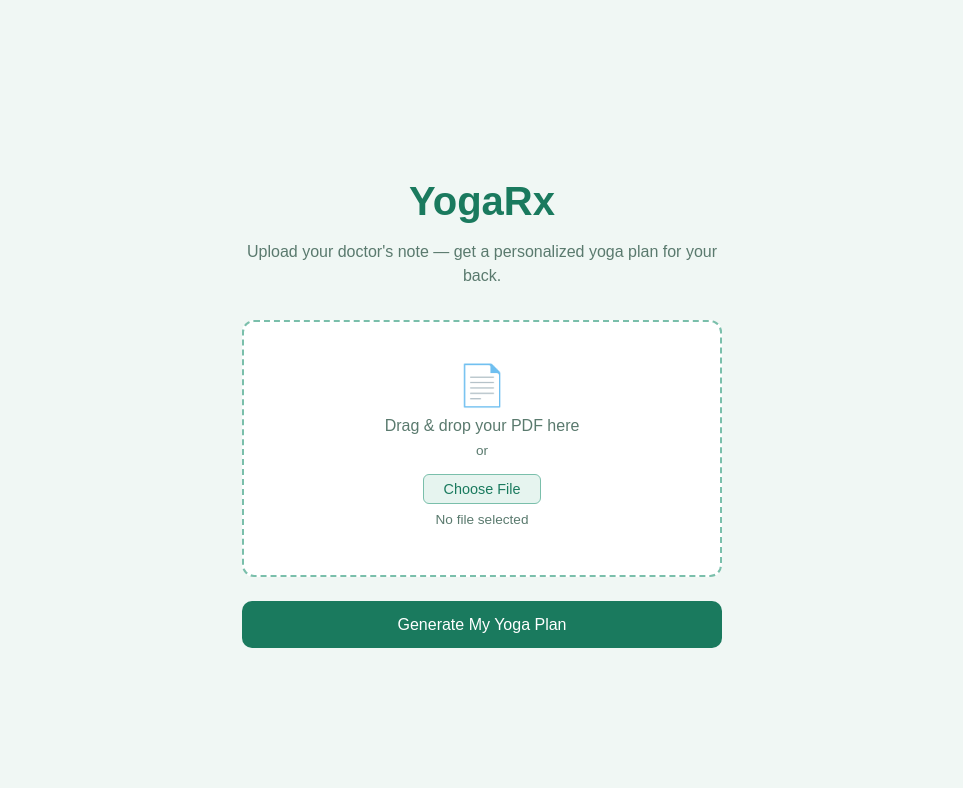
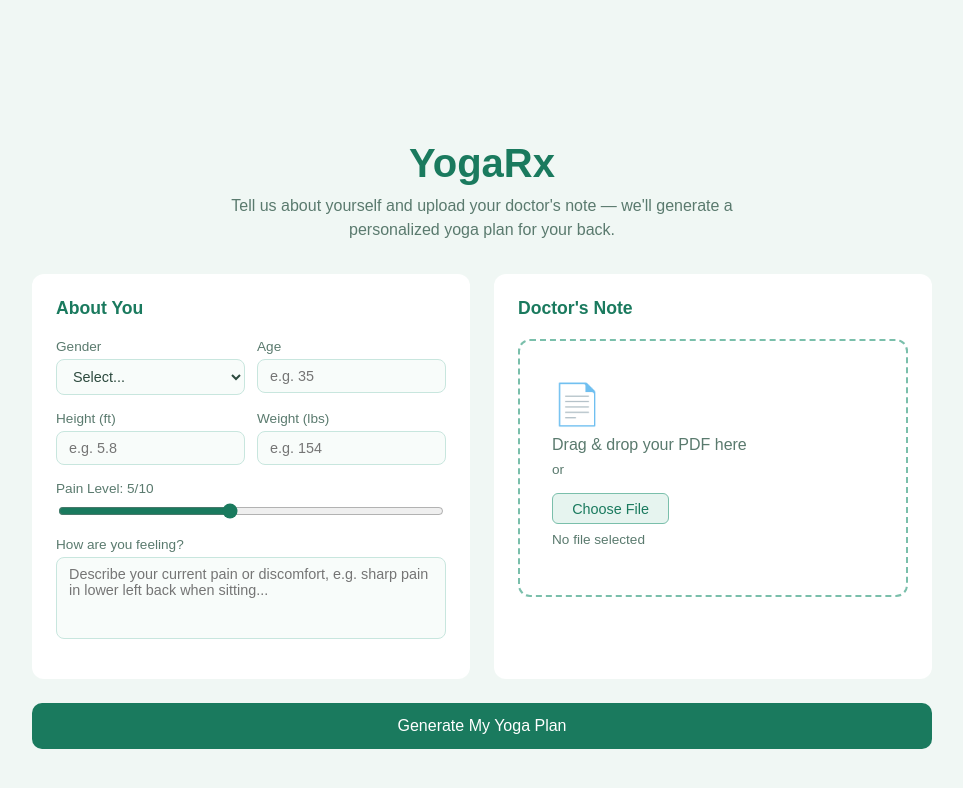
Before and after one commit to mikeng07/yoga-for-everyone, a plain HTML site: page frontend/index.html in a window 1280 px wide. Shown: the whole page, without its empty margins (158-1121 px from the left). Drawn offline with Linux system fonts and the light colour scheme.

Commit message:
adding profile

```diff
--- a/frontend/app.js
+++ b/frontend/app.js
@@ -14,6 +14,13 @@ function showView(view) {
   view.hidden = false;
 }
 
+// Pain slider — update displayed value as user drags
+const painSlider = document.getElementById('pain-level');
+const painValue  = document.getElementById('pain-value');
+painSlider.addEventListener('input', () => {
+  painValue.textContent = painSlider.value;
+});
+
 // File input — show selected filename
 const fileInput = document.getElementById('file-input');
 const fileName  = document.getElementById('file-name');
@@ -28,15 +35,23 @@ const generateBtn = document.getElementById('generate-btn');
 
 generateBtn.addEventListener('click', async () => {
   const file = fileInput.files[0];
-  if (!file) {
-    alert('Please select a PDF file first.');
+  const description = document.getElementById('description').value;
+
+  if (!file && !description) {
+    alert('Please upload a doctor\'s note or describe your symptoms.');
     return;
   }
 
   showView(loadingView);
 
   const formData = new FormData();
-  formData.append('file', file);
+  if (file) formData.append('file', file);
+  formData.append('gender',      document.getElementById('gender').value);
+  formData.append('age',         document.getElementById('age').value);
+  formData.append('height',      document.getElementById('height').value);
+  formData.append('weight',      document.getElementById('weight').value);
+  formData.append('pain_level',  document.getElementById('pain-level').value);
+  formData.append('description', document.getElementById('description').value);
 
   const response = await fetch('http://localhost:8000/api/analyze-note', {
     method: 'POST',
--- a/frontend/index.html
+++ b/frontend/index.html
@@ -9,10 +9,63 @@
   <body>
     <!-- Upload View -->
     <div id="upload-view">
-      <div class="upload-container">
+      <div class="upload-page">
+
+        <!-- Header -->
+        <div class="upload-header">
           <h1>YogaRx</h1>
-        <p class="tagline">Upload your doctor's note — get a personalized yoga plan for your back.</p>
+          <p class="tagline">Tell us about yourself and upload your doctor's note — we'll generate a personalized yoga plan for your back.</p>
+        </div>
 
+        <!-- Two columns -->
+        <div class="upload-columns">
+
+          <!-- Left: Patient context form -->
+          <div class="upload-panel">
+            <h2 class="panel-title">About You</h2>
+
+            <div class="form-row">
+              <div class="form-group">
+                <label for="gender">Gender</label>
+                <select id="gender">
+                  <option value="">Select...</option>
+                  <option value="male">Male</option>
+                  <option value="female">Female</option>
+                  <option value="other">Other</option>
+                  <option value="prefer_not">Prefer not to say</option>
+                </select>
+              </div>
+              <div class="form-group">
+                <label for="age">Age</label>
+                <input type="number" id="age" placeholder="e.g. 35" min="1" max="120" />
+              </div>
+            </div>
+
+            <div class="form-row">
+              <div class="form-group">
+                <label for="height">Height (ft)</label>
+                <input type="number" id="height" placeholder="e.g. 5.8" min="1" max="9" step="0.1" />
+              </div>
+              <div class="form-group">
+                <label for="weight">Weight (lbs)</label>
+                <input type="number" id="weight" placeholder="e.g. 154" min="44" max="660" />
+              </div>
+            </div>
+
+            <div class="form-group">
+              <label for="pain-level">Pain Level: <span id="pain-value">5</span>/10</label>
+              <input type="range" id="pain-level" min="1" max="10" value="5" />
+            </div>
+
+            <div class="form-group">
+              <label for="description">How are you feeling?</label>
+              <textarea id="description" rows="4" placeholder="Describe your current pain or discomfort, e.g. sharp pain in lower left back when sitting..."></textarea>
+            </div>
+          </div>
+
+          <!-- Right: Doctor note upload -->
+          <div class="upload-panel">
+            <h2 class="panel-title">Doctor's Note</h2>
             <div class="drop-zone" id="drop-zone">
               <span class="drop-icon">📄</span>
               <p>Drag & drop your PDF here</p>
@@ -20,6 +73,9 @@
               <label class="file-label" for="file-input">Choose File</label>
               <input type="file" id="file-input" accept=".pdf" hidden />
               <p class="file-name" id="file-name">No file selected</p>
+            </div>
+          </div>
+
         </div>
 
         <button class="generate-btn" id="generate-btn">Generate My Yoga Plan</button>
--- a/frontend/style.css
+++ b/frontend/style.css
@@ -11,19 +11,24 @@ body {
 
 /* ── Upload View ── */
 #upload-view {
+  min-height: 100vh;
   display: flex;
+  align-items: center;
   justify-content: center;
-  align-items: center;
-  min-height: 100vh;
-}
-
-.upload-container {
-  text-align: center;
-  max-width: 480px;
   padding: 2rem;
 }
 
-.upload-container h1 {
+.upload-page {
+  width: 100%;
+  max-width: 900px;
+}
+
+.upload-header {
+  text-align: center;
+  margin-bottom: 2rem;
+}
+
+.upload-header h1 {
   font-size: 2.5rem;
   margin-bottom: 0.5rem;
   color: #1a7a5e;
@@ -31,8 +36,84 @@ body {
 
 .tagline {
   color: #5a7a6e;
-  margin-bottom: 2rem;
   line-height: 1.5;
+  max-width: 580px;
+  margin: 0 auto;
+}
+
+.upload-columns {
+  display: grid;
+  grid-template-columns: 1fr 1fr;
+  gap: 1.5rem;
+  margin-bottom: 1.5rem;
+}
+
+.upload-panel {
+  background: #ffffff;
+  border-radius: 12px;
+  padding: 1.5rem;
+}
+
+.panel-title {
+  font-size: 1.1rem;
+  color: #1a7a5e;
+  margin: 0 0 1.25rem;
+}
+
+.panel-placeholder {
+  color: #9ab8ae;
+  font-size: 0.9rem;
+}
+
+/* ── Patient Form ── */
+.form-row {
+  display: grid;
+  grid-template-columns: 1fr 1fr;
+  gap: 0.75rem;
+}
+
+.form-group {
+  display: flex;
+  flex-direction: column;
+  margin-bottom: 1rem;
+}
+
+.form-group label {
+  font-size: 0.85rem;
+  color: #5a7a6e;
+  margin-bottom: 0.3rem;
+  font-weight: 500;
+}
+
+.form-group input,
+.form-group select,
+.form-group textarea {
+  padding: 0.5rem 0.75rem;
+  border: 1px solid #c8e6de;
+  border-radius: 8px;
+  font-size: 0.9rem;
+  color: #2d4a3e;
+  background: #f8fcfa;
+  outline: none;
+}
+
+.form-group input:focus,
+.form-group select:focus,
+.form-group textarea:focus {
+  border-color: #1a7a5e;
+}
+
+.form-group input[type="range"] {
+  padding: 0;
+  border: none;
+  background: none;
+  accent-color: #1a7a5e;
+  cursor: pointer;
+}
+
+.form-group textarea {
+  resize: none;
+  font-family: inherit;
 }
 
 .drop-zone {
```
Also changed, not shown: 4 other files. Lines whose indentation alone changed are shown as unchanged.
